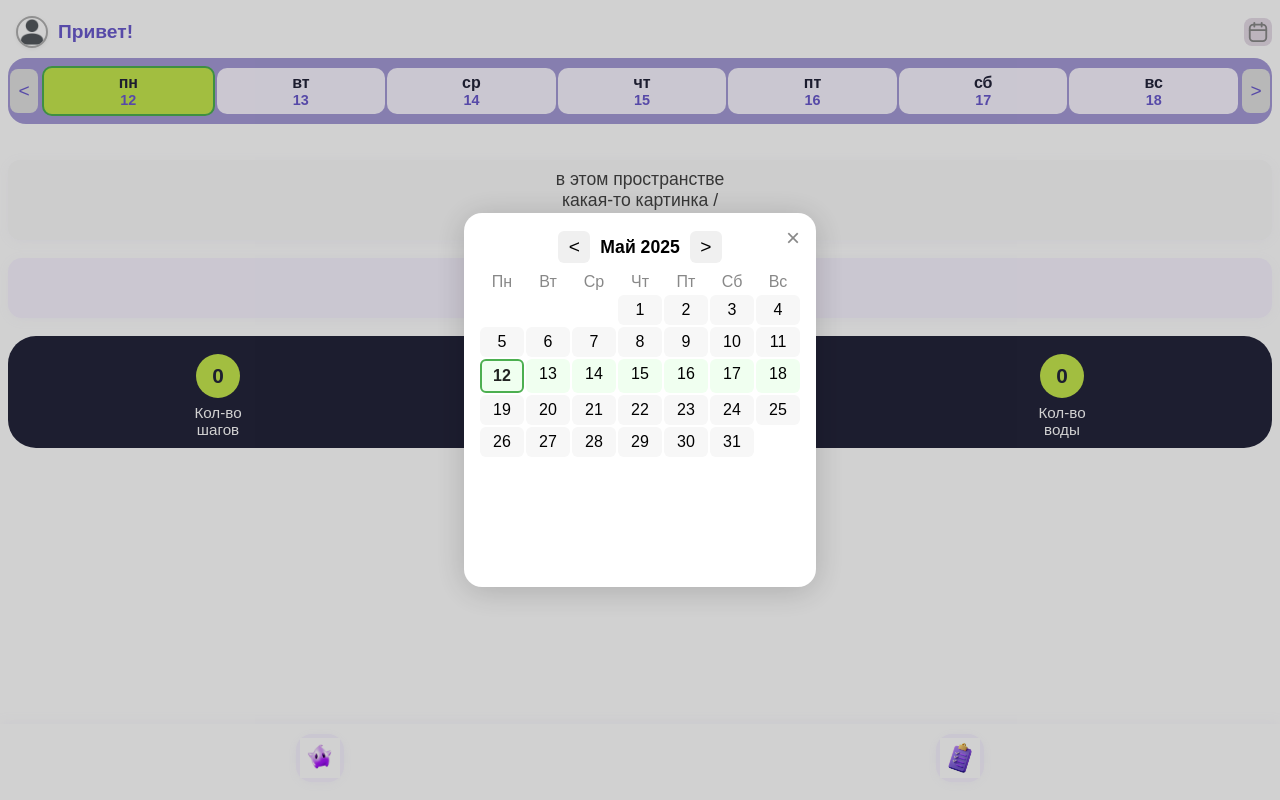
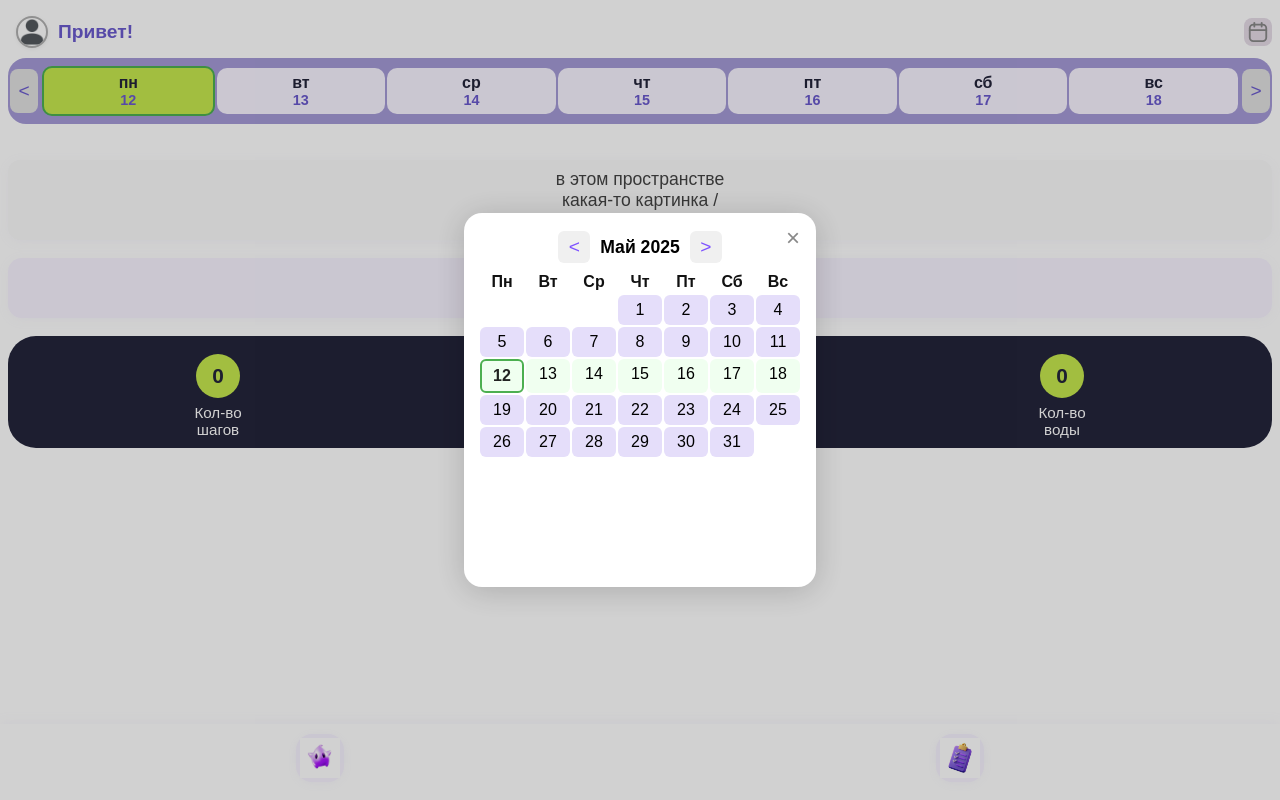
Before and after one commit to TOR2077/ZdorovoPopovich, a React (Create React App) app: page / in a window 1280 px wide. Both pictures are taken after a click on the button 1258 px from the left and 32 px from the top of the page. Built offline with nearby package versions, Linux system fonts and the light colour scheme.

Commit message:
upgrade UX: color  calendar

```diff
--- a/src/components/MonthCalendar.css
+++ b/src/components/MonthCalendar.css
@@ -37,6 +37,7 @@
   font-size: 1.2rem;
   cursor: pointer;
   transition: background 0.2s;
+  color: #7E52FF;
 }
 .month-nav:active {
   background: #e0e0e0;
@@ -58,8 +59,9 @@
   gap: 2px;
   margin-bottom: 4px;
   font-size: 1rem;
-  color: #888;
+  color: #111;
   text-align: center;
+  font-weight: bold;
 }
 .month-days {
   display: grid;
@@ -74,7 +76,7 @@
 .month-days span {
   padding: 6px 0;
   border-radius: 6px;
-  background: #f7f7f7;
+  background: #E5DEFA;
   margin: 0;
   display: block;
 }
```
